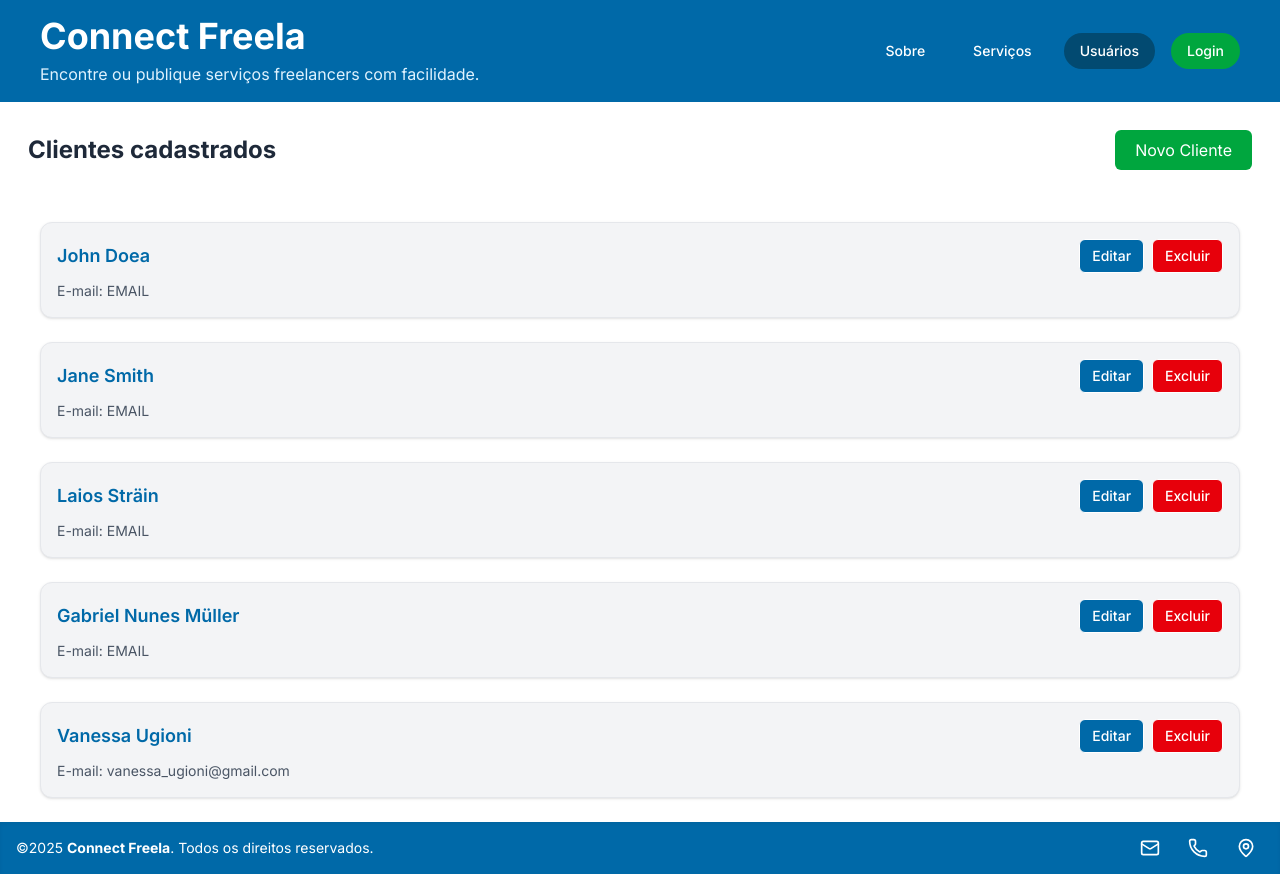
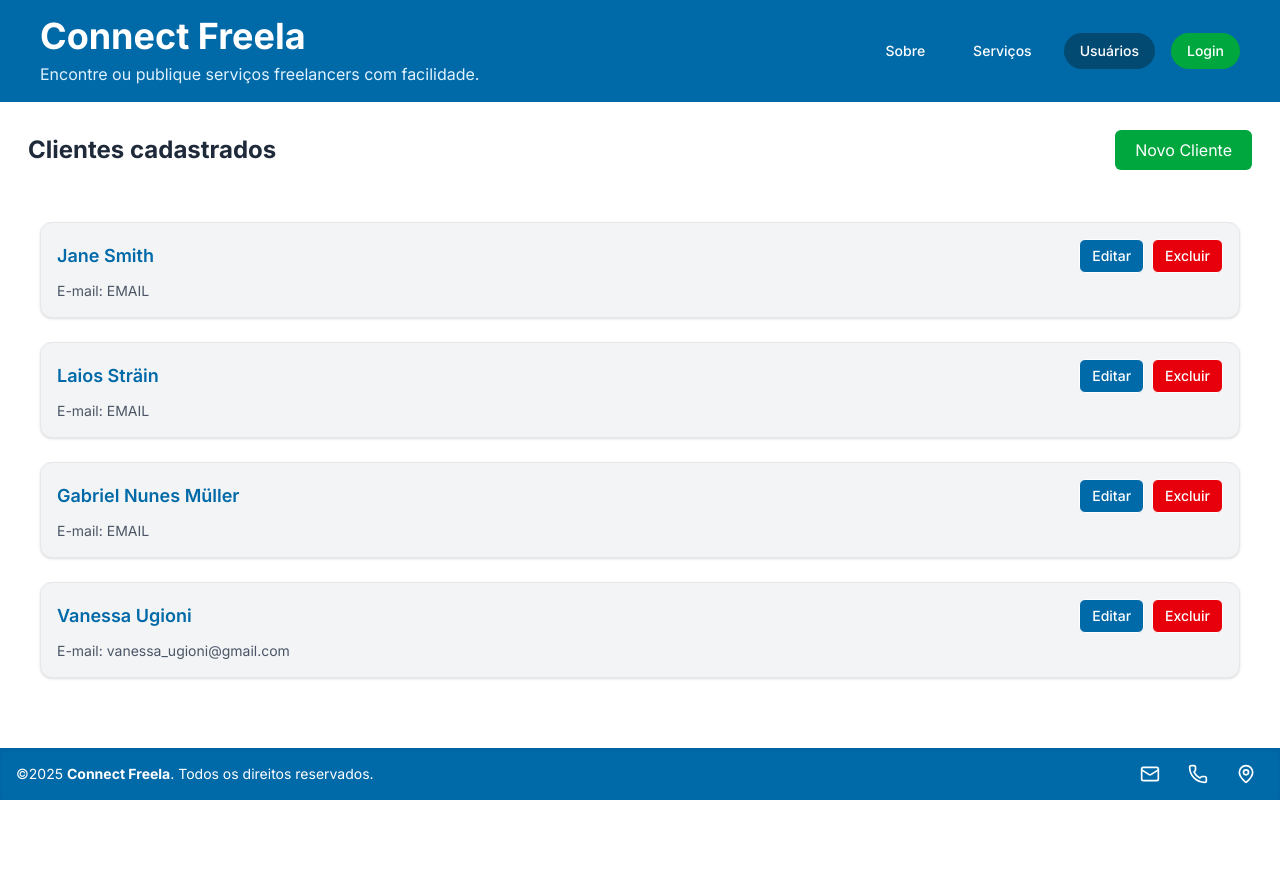
Before and after one commit to vanessaugioni/connect_freela, a React (Vite) app: page /user in a window 1280 px wide. After the commit the page ends 800 px from the top, so only its background shows below. Built offline with nearby package versions, Linux system fonts and the light colour scheme; data requests are answered from the project's data file.

Commit message:
delete-user

```diff
--- a/db.json
+++ b/db.json
@@ -1,12 +1,5 @@
 {
   "users": [
-    {
-      "username": "JoDoe",
-      "password": "senha",
-      "name": "John Doea",
-      "email": "EMAIL",
-      "id": "8aaf"
-    },
     {
       "username": "JaneS",
       "password": "senha",
--- a/src/pages/user.jsx
+++ b/src/pages/user.jsx
@@ -76,6 +76,21 @@ export default function User() {
         setFormData({ username: "", password: "", name: "", contact: "", email: "" });
         setShowForm(false);
     };
+
+    const handleDelete = async (user) => {
+  const confirmDelete = window.confirm(`Tem certeza que deseja excluir o cliente "${user.name}"?`);
+  if (!confirmDelete) return;
+
+  try {
+    await fetch(`http://localhost:3000/users/${user.id}`, {
+      method: "DELETE",
+    });
+    await fetchUsers();
+  } catch (error) {
+    console.error("Erro ao excluir usuário:", error);
+    alert("Erro ao tentar excluir o usuário.");
+  }
+};
 
     return (
         <div className="p-5">
```
